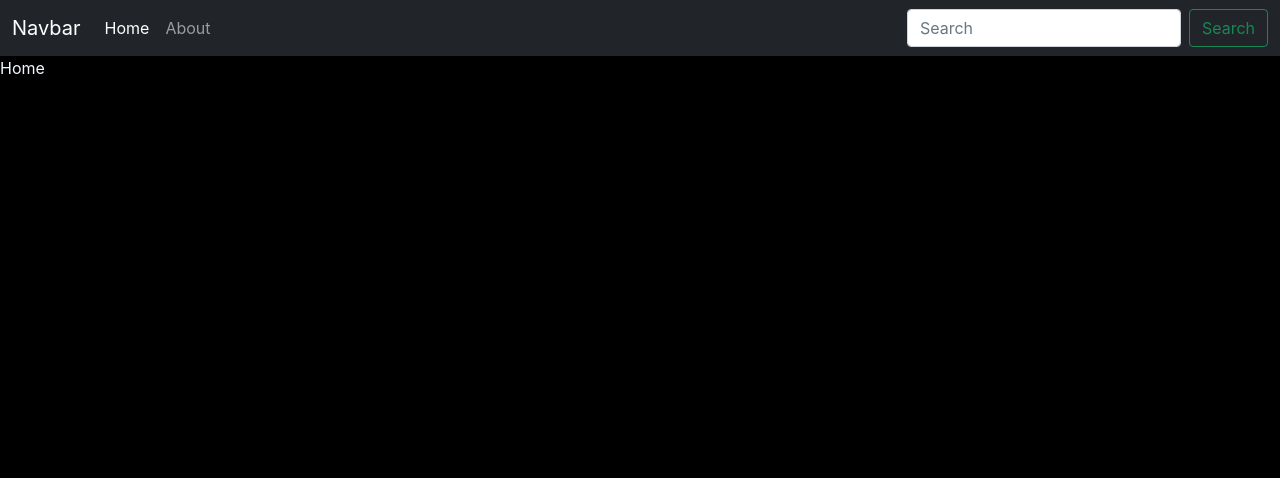
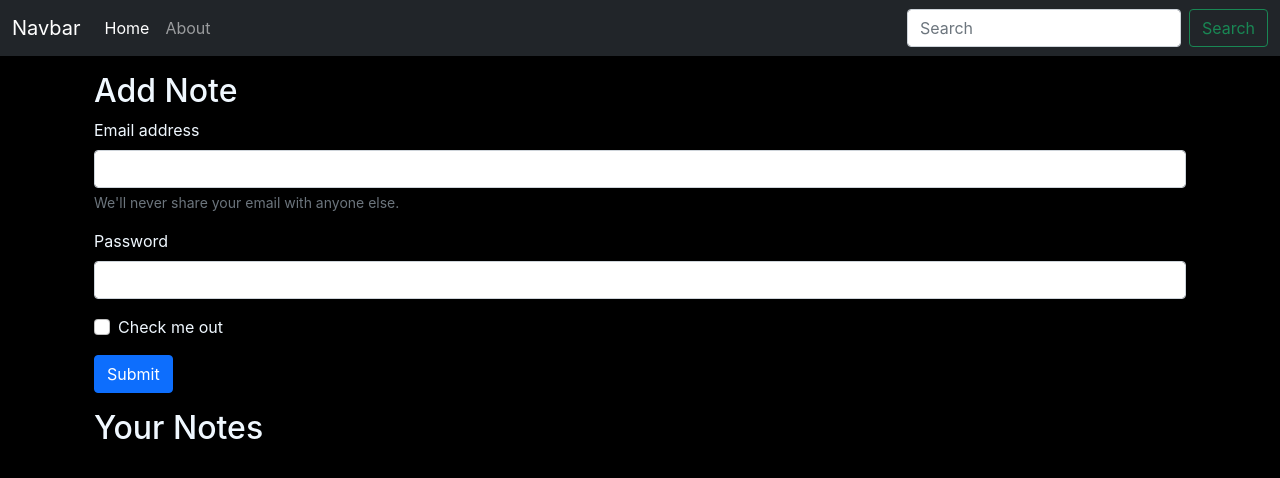
Before and after one commit to s-arslaan/notes-app, a React (Create React App) app: page / in a window 1280 px wide. Shown: the top 478 px of the page. Built offline with nearby package versions, Linux system fonts and the light colour scheme.

Commit message:
home initalized

```diff
--- a/src/App.js
+++ b/src/App.js
@@ -12,10 +12,12 @@
       <NoteState>
         <Router>
           <Navbar />
-          <Routes>
-            <Route exact path="/" element={<Home />} />
-            <Route exact path="/about" element={<About />} />
-          </Routes>
+          <div className="container">
+            <Routes>
+              <Route exact path="/" element={<Home />} />
+              <Route exact path="/about" element={<About />} />
+            </Routes>
+          </div>
         </Router>
       </NoteState>
     </>
--- a/src/components/Home.js
+++ b/src/components/Home.js
@@ -1,9 +1,46 @@
-import React from 'react'
+import React from "react";
 
 const Home = () => {
   return (
-    <div>Home</div>
-  )
-}
+    <>
+      <div className="container my-3">
+        <h2>Add Note</h2>
+        <form>
+          <div className="mb-3">
+            <label htmlFor="exampleInputEmail1" className="form-label">
+              Email address
+            </label>
+            <input type="email" className="form-control" id="exampleInputEmail1" aria-describedby="emailHelp"/>
+            <div id="emailHelp" className="form-text">
+              We'll never share your email with anyone else.
+            </div>
+          </div>
+          <div className="mb-3">
+            <label htmlFor="exampleInputPassword1" className="form-label">
+              Password
+            </label>
+            <input type="password" className="form-control" id="exampleInputPassword1" />
+          </div>
+          <div className="mb-3 form-check">
+            <input
+              type="checkbox"
+              className="form-check-input"
+              id="exampleCheck1"
+            />
+            <label className="form-check-label" htmlFor="exampleCheck1">
+              Check me out
+            </label>
+          </div>
+          <button type="submit" className="btn btn-primary">
+            Submit
+          </button>
+        </form>
+      </div>
+      <div className="container my-3">
+        <h2>Your Notes</h2>
+      </div>
+    </>
+  );
+};
 
-export default Home
+export default Home;
--- a/src/components/Navbar.js
+++ b/src/components/Navbar.js
@@ -1,11 +1,11 @@
-import React, {useEffect} from "react";
+import React from "react";
 import { Link, useLocation } from "react-router-dom";
 
 const Navbar = () => {
   let location = useLocation();
-  useEffect(() => {
-    console.log(location.pathname);
-  }, [location]);
+  // useEffect(() => {
+  //   console.log(location.pathname);
+  // }, [location]);
 
   return (
     <nav className="navbar navbar-expand-lg navbar-dark bg-dark">
```
